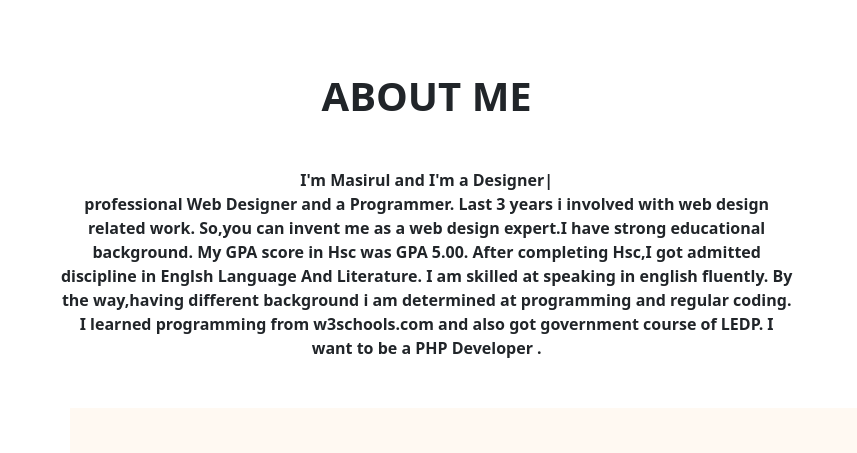
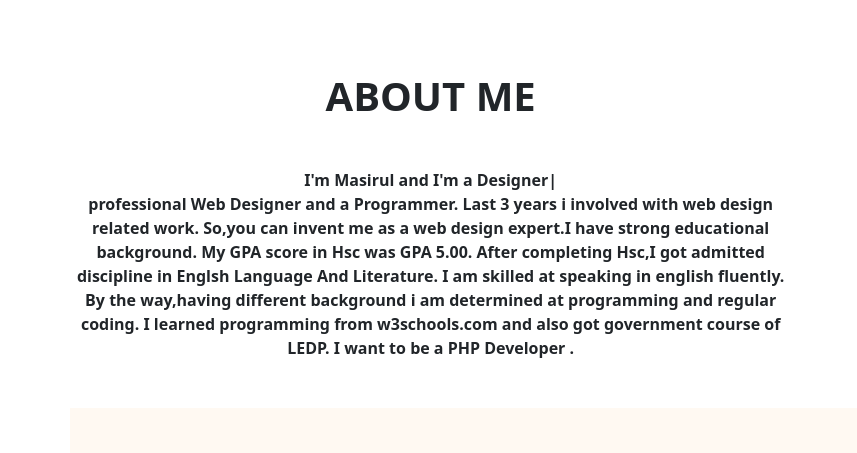
Before and after one commit to masirul-codify/portfolio, a plain HTML site: page masirul-portfolio.html in a window 1280 px wide. Shown: the part 653-1106 px from the top of the page, 0-857 px from the left. Drawn offline with nearby package versions, Linux system fonts and the light colour scheme; grey boxes are pictures that could not be loaded.

Commit message:
Update masirul-portfolio.html

```diff
--- a/masirul-portfolio.html
+++ b/masirul-portfolio.html
@@ -136,8 +136,8 @@
    </section>
 <!-- start about -->
    <section id="about">
-        <div class="container-fluid">
-            <div class="row align-items-center ">
+        <div class="container-fluid mx-0">
+            <div class="row  mx-0 align-items-center ">
                 <div class="col-lg-8  ">
                   <div class="div">
 
```
